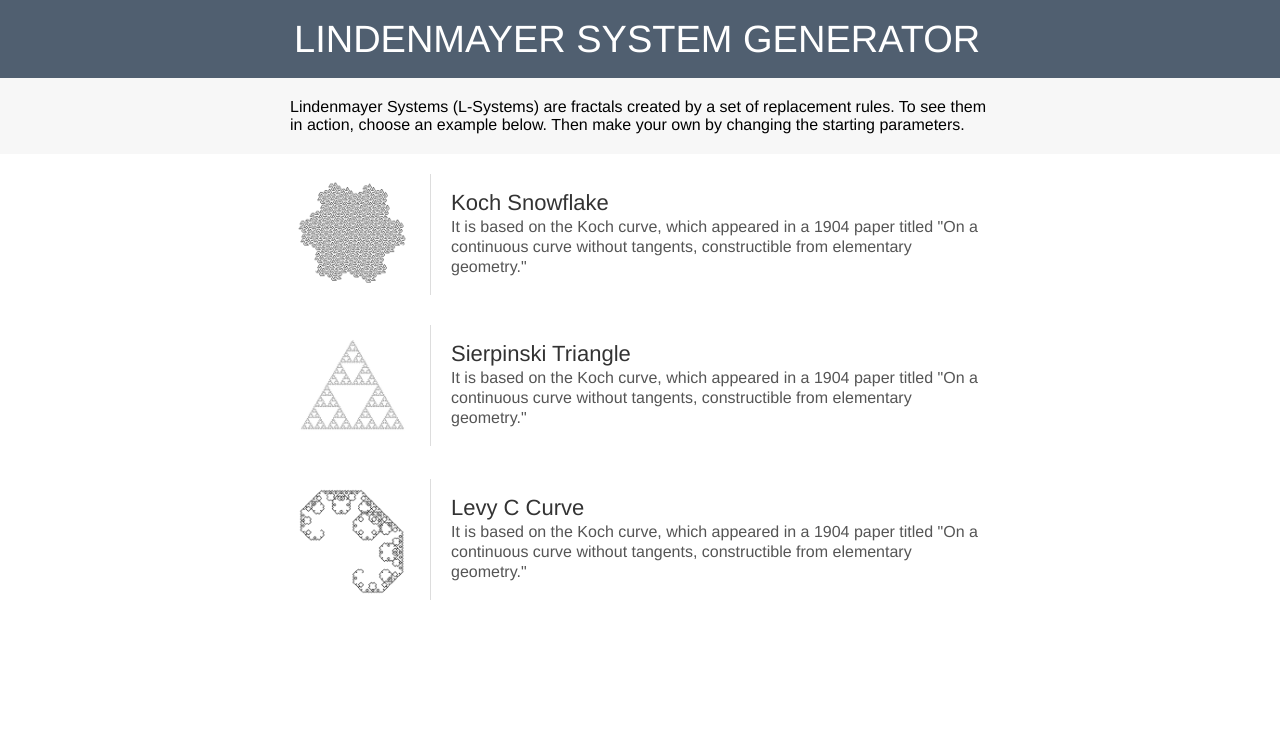
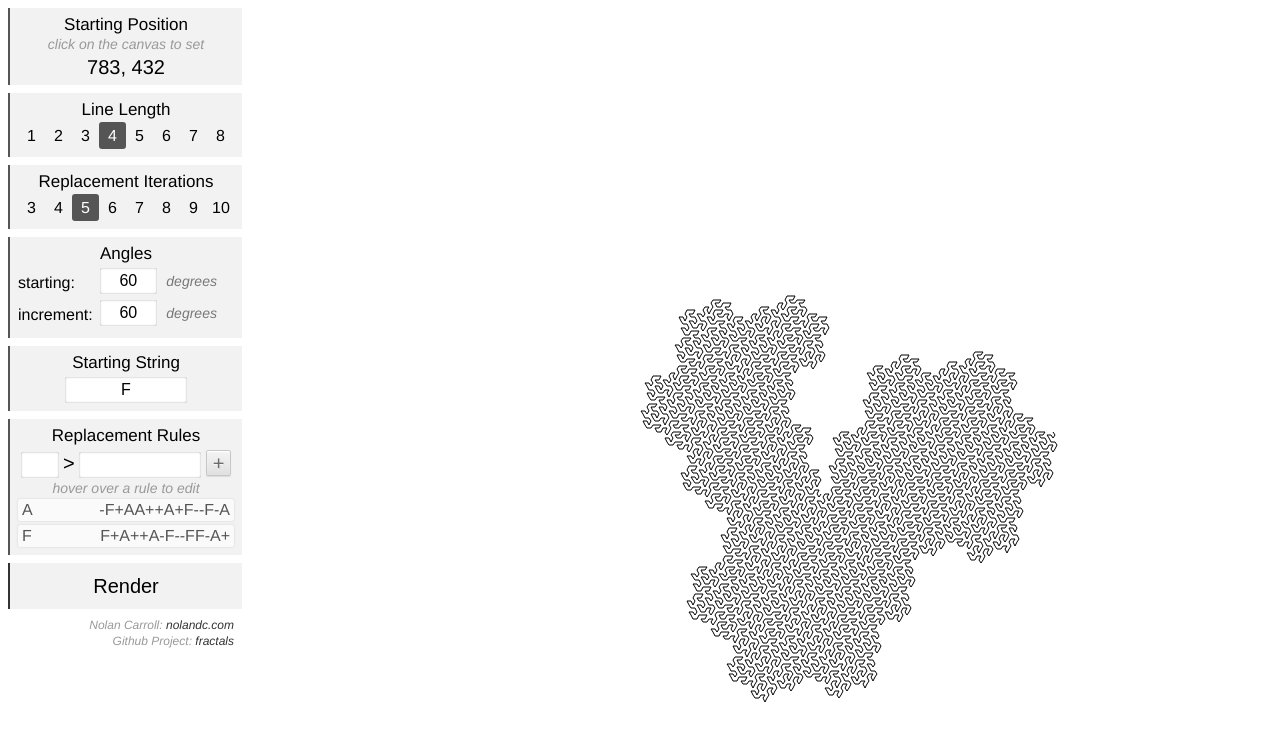
Before and after one commit to NolanDC/fractals, a plain HTML site: page index.html in a window 1280 px wide. Drawn offline with Linux system fonts and the light colour scheme.

Commit message:
remove splash page, go directly to fractal rendering

```diff
--- a/css/global.less
+++ b/css/global.less
@@ -1,3 +1,7 @@
+body {
+	font-family: helvetica;
+}
+
 .box-sizing( @type : border-box ) {
 	-webkit-box-sizing: @type;
 	   -moz-box-sizing: @type;
@@ -64,93 +68,6 @@ a {
 	width:120px;
 }
 
-
-
-/* New Styles -- eventually merge old */
-#splash {
-	font-family: helvetica;
-	position: absolute;
-	top: 0;
-	bottom: 0;
-	left: 0;
-	right: 0;
-	background: white;
-	z-index: 10;
-
-	#title {
-		font-size: 38px;
-		text-transform: uppercase;
-		padding: 20px 0 20px 8px;
-		background: #505F70;
-		color: white;
-		div {
-			width: 700px;
-			margin: 0 auto;
-		}
-	}
-
-
-	#description {
-		.box-sizing();
-		margin-bottom: 20px;
-		padding: 20px;
-		line-height: 18px;
-		background: #f7f7f7;
-		div {
-			width: 700px;
-			margin: 0 auto;
-		}
-	}
-
-	#examples {
-		width: 700px;
-		margin: 0 auto;
-		li {
-			display: block;
-			overflow: hidden;
-			margin-bottom: 30px;
-			list-style-type: none;
-			.box-sizing();
-
-			&:hover {
-				.text {
-					border-left: 1px solid #505F70;
-				}
-			}
-
-			a {
-				color: #333;
-				display: block;
-			}
-
-			.image {
-				padding: 4px 20px 4px 4px;
-				float: left;
-				width: 20%;
-				.box-sizing();
-				img {
-					width: 100%;
-					vertical-align: bottom;
-				}
-			}
-			.text {
-				width: 80%;
-				float: left;
-				.box-sizing();
-				padding: 18px 10px 18px 20px;
-				border-left: 1px solid #ddd;
-				.name {
-					font-size: 22px;
-					margin-bottom: 3px;
-				}
-				.description {
-					line-height: 20px;
-					color: #555;
-				}
-			}
-		}
-	}
-}
 
 #settings {
 	padding: 8px;
--- a/index.html
+++ b/index.html
@@ -42,54 +42,6 @@
 </head>
 
 <body>
-	<div id="splash">
-		<div class="content">
-			<div id="title">
-				<div>Lindenmayer System Generator</div>
-			</div>
-			<div id="description">
-				<div>
-					Lindenmayer Systems (L-Systems) are fractals created by a set of replacement rules. To see them in action, choose an example below. Then make your own by changing the starting parameters.
-				</div>
-			</div>
-			<div id="examples">
-				<li>
-					<a href="./?x=585&y=268&l=4&d=4&sa=60&a=60&s=F&r=A,-F+AA++A+F--F-A,F,F+A++A-F--FF-A+">
-						<div class="image">
-							<img src="images/koch_snowflake.png"></img>
-						</div>
-						<div class="text">
-							<div class="name">Koch Snowflake</div>
-							<div class="description">It is based on the Koch curve, which appeared in a 1904 paper titled "On a continuous curve without tangents, constructible from elementary geometry." </div>
-						</div>
-					</a>
-				</li>
-				<li>
-					<a href="./?x=350&y=200&l=2&d=6&sa=60&a=60&s=A&r=B,A+B+A,A,B-A-B">
-						<div class="image">
-							<img src="images/sierpinski.png"></img>
-						</div>
-						<div class="text">
-							<div class="name">Sierpinski Triangle</div>
-							<div class="description">It is based on the Koch curve, which appeared in a 1904 paper titled "On a continuous curve without tangents, constructible from elementary geometry." </div>
-						</div>
-					</a>
-				</li>
-				<li>
-					<a href="./?x=419&y=327&l=4&d=10&sa=45&a=45&s=F&r=F,+F--F+">
-						<div class="image">
-							<img src="images/levy_c_curve.png"></img>
-						</div>
-						<div class="text">
-							<div class="name">Levy C Curve</div>
-							<div class="description">It is based on the Koch curve, which appeared in a 1904 paper titled "On a continuous curve without tangents, constructible from elementary geometry." </div>
-						</div>
-					</a>
-				</li>
-			</div>
-		</div>
-	</div>
-
 	<div id="side">
 		<div id="settings">
 
--- a/js/app/application.js
+++ b/js/app/application.js
@@ -10,8 +10,10 @@ view = {
 	createFractal: function() {
 		var params = Queryables.getAll()
 
-		if(window.location.search.length == 0)
-			return
+		if(window.location.search.length == 0) {
+			koch = "x=783&y=432&l=4&d=5&sa=60&a=60&s=F&r=A,-F+AA++A+F--F-A,F,F+A++A-F--FF-A+"
+			params = Queryables.fromQueryString(koch)
+		}
 
 		$('#splash').hide()
 		var readableParams = {
@@ -29,7 +31,6 @@ view = {
 		view.setFormValues(readableParams)
 		fractal.compute()
 		this.update()
-
 	},
 
 	update: function() {
@@ -99,6 +100,16 @@ view = {
 			$('#rules').append(view.templates.rule_template(context))
 		}
 		$('#replace, #with').val('')
+	},
+
+	setIterationDepth: function() {
+		var depth = $('#iterations .selected').text() * 1
+			, $setting = $('#iterations').parent('.setting')
+		if(depth > 7)  {
+			$setting.addClass('warning')
+		} else {
+			$setting.removeClass('warning')
+		}
 	},
 
 	templates: {
--- a/js/lib/queryables.js
+++ b/js/lib/queryables.js
@@ -2,7 +2,10 @@
 Queryables = {
 	getAll: function() {
 		var query = window.location.search.substring(1).replace('/', '')
-			, params = {}
+		return this.fromQueryString(query)
+	},
+	fromQueryString: function(query) {
+		var params = {}
 			, str_params = query.split('&')
 
 		if(query.length==0) {return {}}
```
Lines whose indentation alone changed are shown as unchanged.
